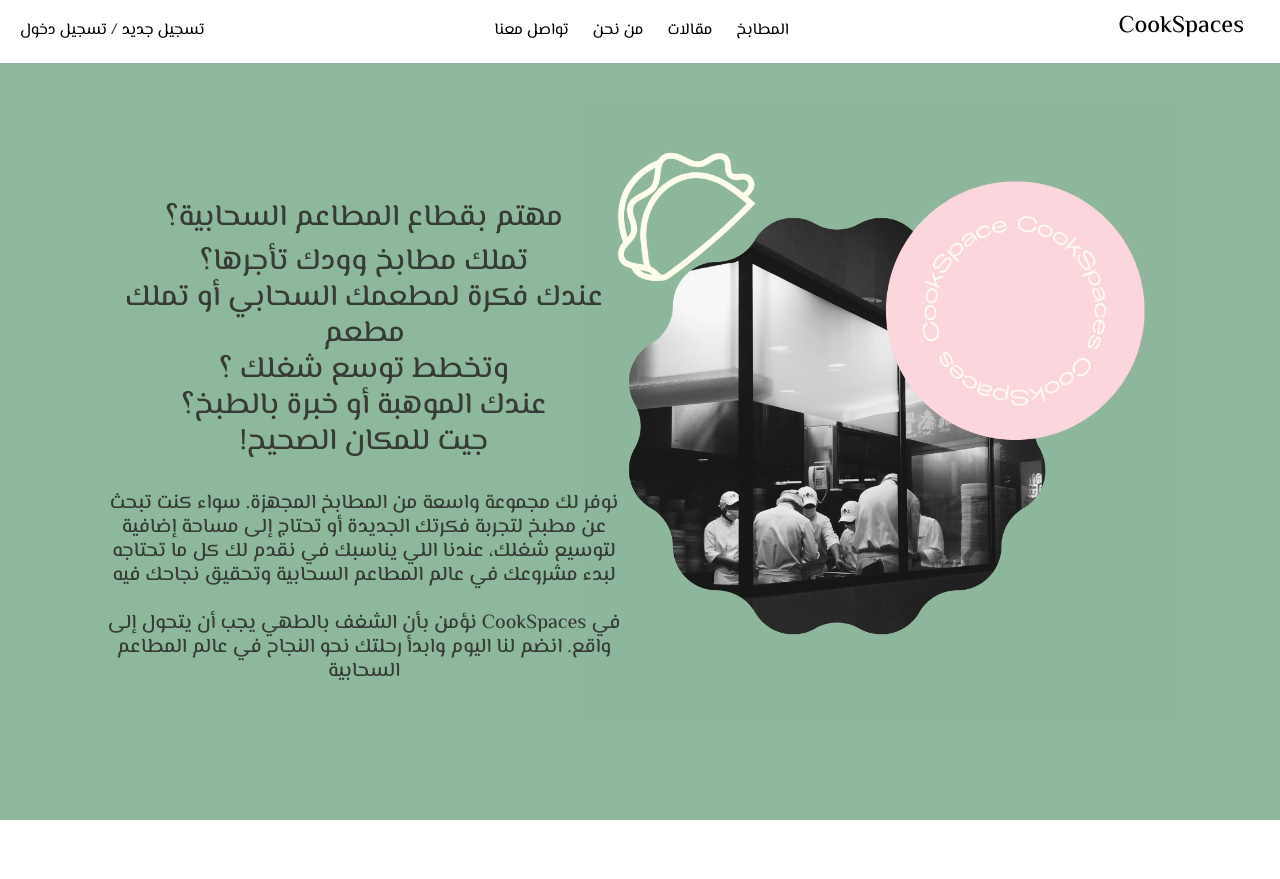
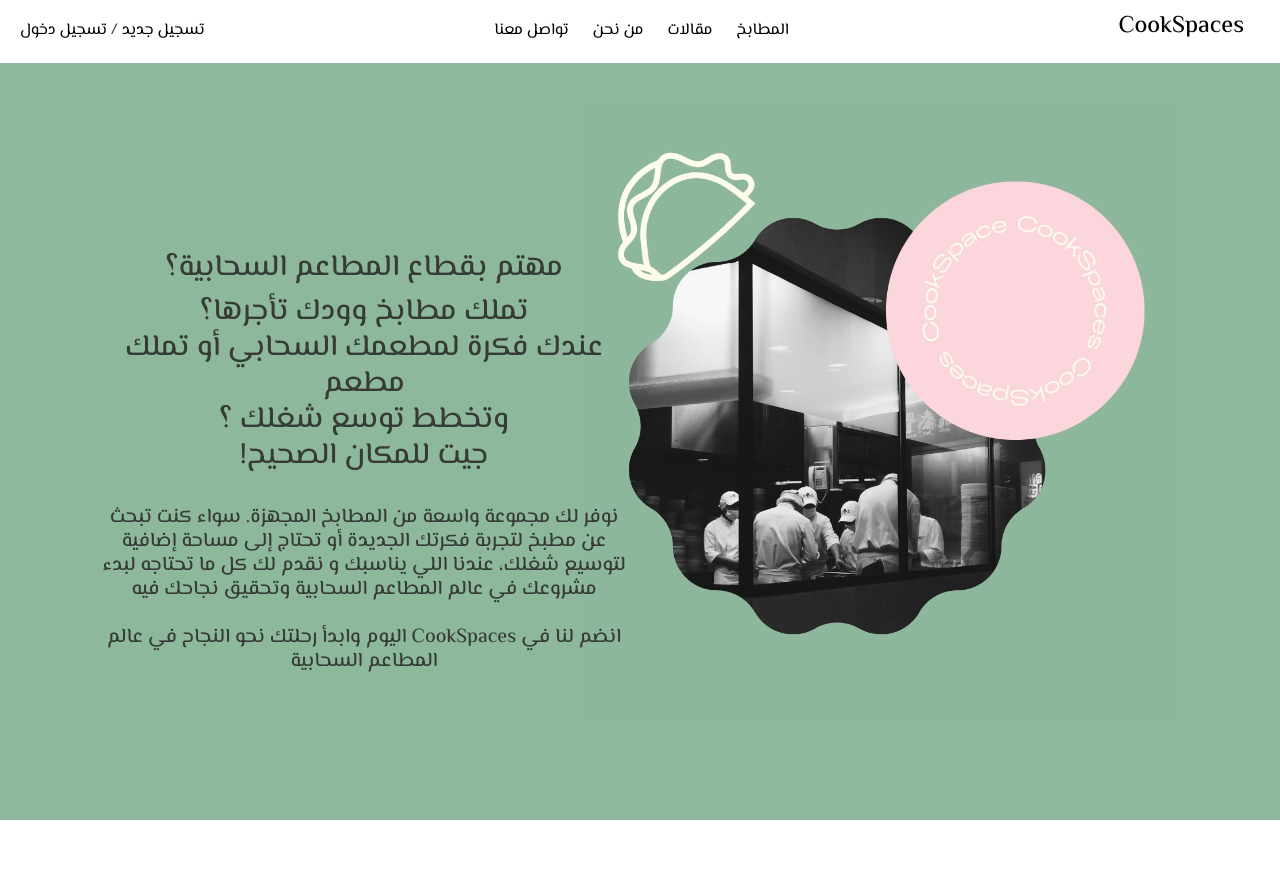
Before and after one commit to Nawal-ir/CookSpaces, a Django app: page /about/ in a window 1280 px wide. Shown: the top 879 px of the page. Run offline with Django 5.2, Linux system fonts and the light colour scheme; some libraries are stand-ins or nearby versions; some web fonts are replaced.

Commit message:
some changes

```diff
--- a/CookSpaces/main/templates/main/about.html
+++ b/CookSpaces/main/templates/main/about.html
@@ -15,16 +15,16 @@
         <div class="col-6 d-flex " >
             <img src="/static/images/about5.jpeg" alt="" style="width: 600px;">
         </div>
-        <div class="col-6 "  style="padding-top: 100px;  ">
+        <div class="col-6 "  style="padding-top: 150px;  ">
     <h2 class="text-center " style="font-size: 30px;">مهتم بقطاع المطاعم السحابية؟</h2>
-            <h2 class="text-center " style="direction: ltr;font-size: 30px;" >تملك مطابخ وودك تأجرها؟ <br> عندك فكرة لمطعمك السحابي أو تملك مطعم <br> وتخطط توسع شغلك ؟ <br>  عندك الموهبة أو خبرة بالطبخ؟ <br> !جيت للمكان الصحيح  <br>
+            <h2 class="text-center " style="direction: ltr;font-size: 30px;" >تملك مطابخ وودك تأجرها؟ <br> عندك فكرة لمطعمك السحابي أو تملك مطعم <br> وتخطط توسع شغلك ؟ <br>   !جيت للمكان الصحيح  <br>
 </h2><br>
 <h2 class="text-center" style="direction: rlt; font-size: 20px;" >
     نوفر لك مجموعة واسعة من المطابخ المجهزة. سواء كنت تبحث عن مطبخ لتجربة فكرتك الجديدة أو تحتاج إلى مساحة إضافية لتوسيع شغلك، عندنا اللي يناسبك
-    في نقدم لك كل ما تحتاجه لبدء مشروعك في عالم المطاعم السحابية وتحقيق نجاحك فيه
+    و نقدم لك كل ما تحتاجه لبدء مشروعك في عالم المطاعم السحابية وتحقيق نجاحك فيه
     <br><br>
 
-    في CookSpaces نؤمن بأن الشغف بالطهي يجب أن يتحول إلى واقع. انضم لنا اليوم وابدأ رحلتك نحو النجاح في عالم المطاعم السحابية
+     انضم لنا في CookSpaces اليوم وابدأ رحلتك نحو النجاح في عالم المطاعم السحابية
 
 </h2>
 
```
